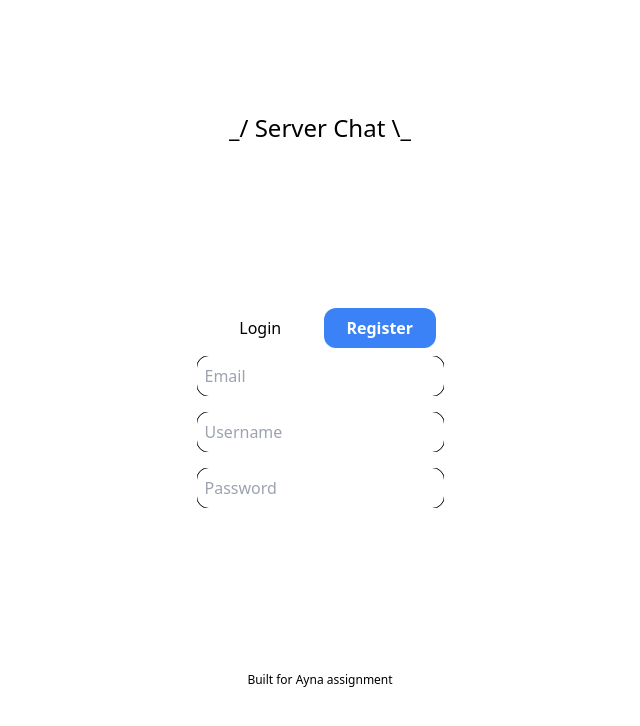
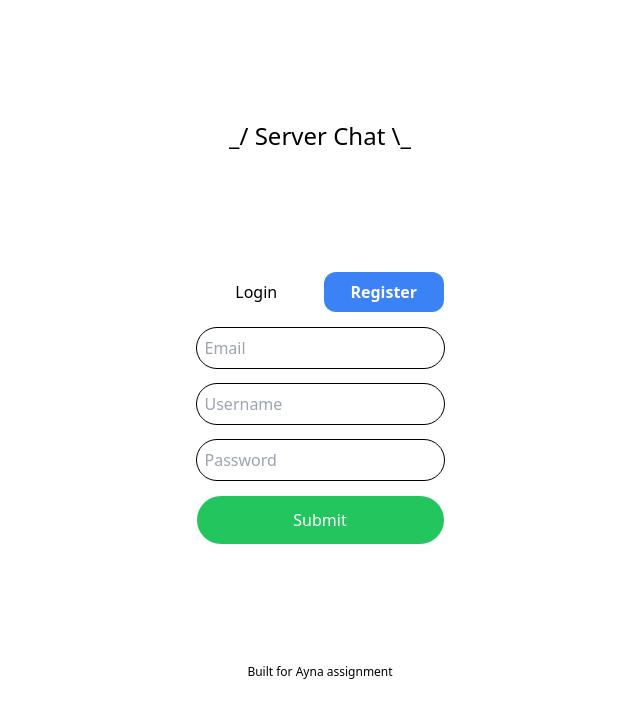
Before and after one commit to OsauravO/ayna-frontend, a Next.js app: page / in a window 1280 px wide. Both pictures are taken after a click on the label "Register". Shown: the top 726 px of the page, without its empty margins (320-960 px from the left). Built offline with nearby package versions, Linux system fonts and the light colour scheme.

Commit message:
fix: auth page

```diff
--- a/components/Auth.jsx
+++ b/components/Auth.jsx
@@ -33,7 +33,7 @@ export default function Auth() {
           </div>
         ))}
       </div>
-      <div className="h-40 content-center text-center">{register ? <Register /> : <Login />}</div>
+      {register ? <Register /> : <Login />}
     </div>
   );
 }
--- a/components/Login.jsx
+++ b/components/Login.jsx
@@ -52,36 +52,32 @@ export default function Login() {
   };
 
   return (
-    <>
-      <form onSubmit={handleSubmit} className="flex flex-col gap-4">
-        <div>
+    <div>
+      <form onSubmit={handleSubmit} className="flex flex-col p-2 gap-4">
           <input
             type="email"
             id="email"
             value={email}
             required
             placeholder="Email"
-            className="p-2 rounded-xl text-black outline outline-1"
+            className="p-2 rounded-full outline outline-1"
             onChange={(e) => setEmail(e.target.value)}
           />
-        </div>
-        <div>
           <input
             type="password"
             id="password"
             value={password}
             required
             placeholder="Password"
-            className="p-2 rounded-xl text-black outline outline-1"
+            className="p-2 rounded-full outline outline-1"
             onChange={(e) => setPassword(e.target.value)}
           />
-        </div>
         <input
           type="submit"
-          className="text-white border-green-400 rounded-xl bg-green-500 p-3 "
+          className="text-white rounded-full bg-green-500 p-3"
         />
       </form>
-      {statusMsg != null ? <span>{statusMsg}</span> : null}
-    </>
+      {statusMsg != null ? <span className="flex justify-center">{statusMsg}</span> : null}
+    </div>
   );
 }
--- a/components/Register.tsx
+++ b/components/Register.tsx
@@ -54,43 +54,37 @@ export default function Register() {
 
   return (
     <div>
-      <form onSubmit={handleSubmit} className="flex flex-col gap-4">
-        <div>
+      <form onSubmit={handleSubmit} className="flex flex-col p-2 gap-4">
           <input
             type="email"
             id="email"
             value={email}
             required
             placeholder="Email"
-            className="p-2 rounded-xl text-black outline outline-1"
+            className="p-2 rounded-full outline outline-1"
             onChange={(e) => setEmail(e.target.value)}
           />
-        </div>
-        <div>
           <input
             type="text"
             id="username"
             value={username}
             required
             placeholder="Username"
-            className="p-2 rounded-xl text-black outline outline-1"
+            className="p-2 rounded-full outline outline-1"
             onChange={(e) => setUsername(e.target.value)}
           />
-        </div>
-        <div>
           <input
             type="password"
             id="password"
             value={password}
             required
             placeholder="Password"
-            className="p-2 rounded-xl text-black outline outline-1"
+            className="p-2 rounded-full outline outline-1"
             onChange={(e) => setPassword(e.target.value)}
           />
-        </div>
         <input
           type="submit"
-          className="text-white border-green-400 rounded-xl bg-green-500 p-3"
+          className="text-white rounded-full bg-green-500 p-3"
         />
       </form>
       {statusMsg != null ? <span>{statusMsg}</span> : null}
--- a/pages/index.tsx
+++ b/pages/index.tsx
@@ -5,7 +5,7 @@ const inter = Inter({ subsets: ["latin"] });
 export default function Home() {
   return (
     <div
-      className={`flex min-h-screen flex-col items-center justify-between p-12`}
+      className={`flex min-h-screen flex-col items-center justify-around`}
     >
       <main className="text-2xl mt-16">_/ Server Chat \_</main>
       <Auth />
```
Also changed, not shown: 1 other file (tests, documents, lock files or other folders).
